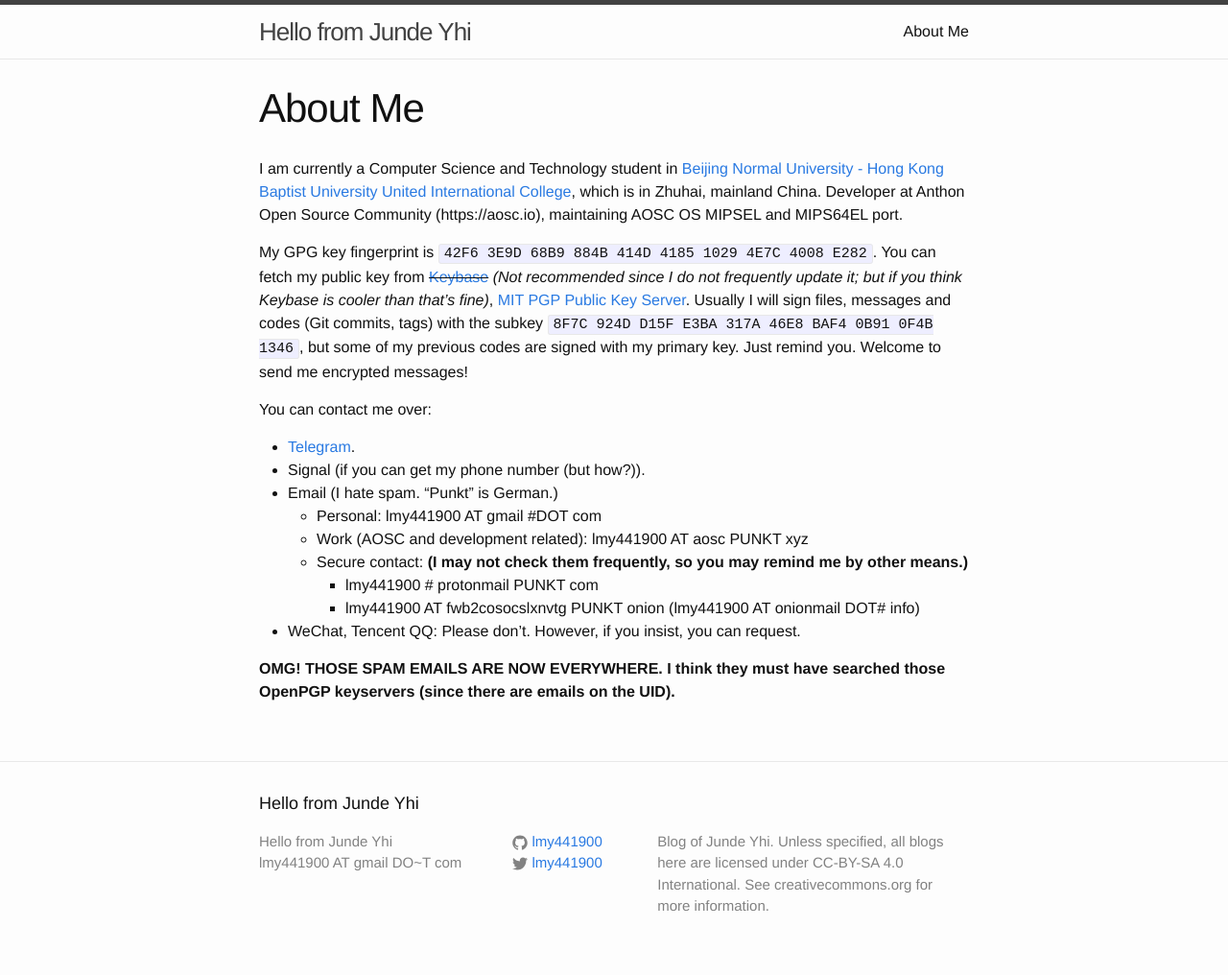
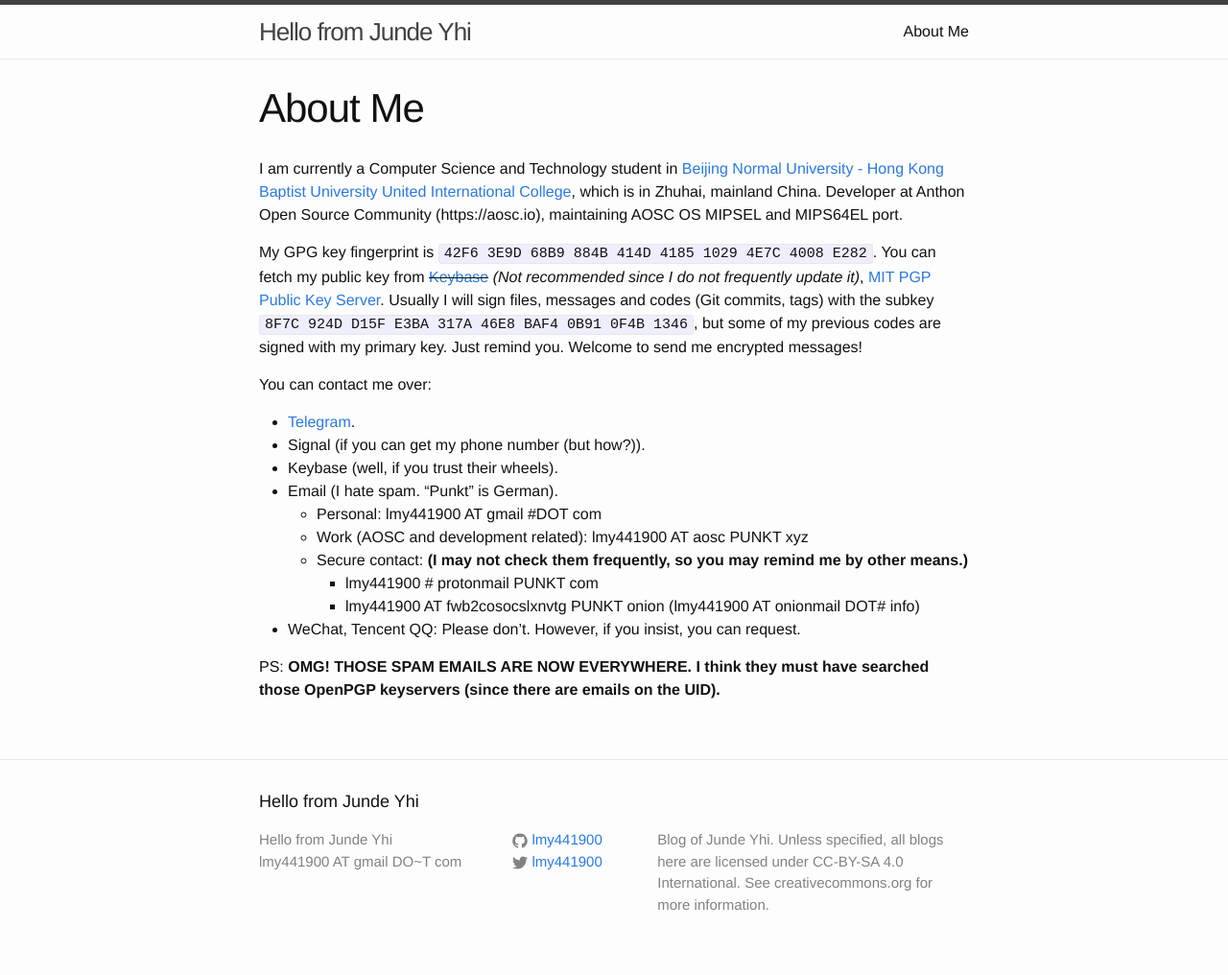
Before and after one commit to lmy441900/lmy441900.github.io, a Jekyll site: the page built from about.md, in a window 1280 px wide. Shown: the whole page at 96% size. Built offline with Jekyll 4.4.1, drawn with Linux system fonts in a browser that asks for light colours.

Commit message:
about: update

```diff
--- a/about.md
+++ b/about.md
@@ -6,21 +6,22 @@ permalink: /about/
 
 I am currently a Computer Science and Technology student in [Beijing Normal University - Hong Kong Baptist University United International College][uic], which is in Zhuhai, mainland China. Developer at Anthon Open Source Community (https://aosc.io), maintaining AOSC OS MIPSEL and MIPS64EL port.
 
-My GPG key fingerprint is `42F6 3E9D 68B9 884B 414D  4185 1029 4E7C 4008 E282`. You can fetch my public key from ~~[Keybase][keybase]~~ _(Not recommended since I do not frequently update it; but if you think Keybase is cooler than that's fine)_, [MIT PGP Public Key Server][mit-pgp]. Usually I will sign files, messages and codes (Git commits, tags) with the subkey `8F7C 924D D15F E3BA 317A  46E8 BAF4 0B91 0F4B 1346`, but some of my previous codes are signed with my primary key. Just remind you. Welcome to send me encrypted messages!
+My GPG key fingerprint is `42F6 3E9D 68B9 884B 414D  4185 1029 4E7C 4008 E282`. You can fetch my public key from ~~[Keybase][keybase]~~ _(Not recommended since I do not frequently update it)_, [MIT PGP Public Key Server][mit-pgp]. Usually I will sign files, messages and codes (Git commits, tags) with the subkey `8F7C 924D D15F E3BA 317A  46E8 BAF4 0B91 0F4B 1346`, but some of my previous codes are signed with my primary key. Just remind you. Welcome to send me encrypted messages!
 
 You can contact me over:
 
 - [Telegram][tg].
 - Signal (if you can get my phone number (but how?)).
-- Email (I hate spam. "Punkt" is German.)
+- Keybase (well, if you trust their wheels).
+- Email (I hate spam. "Punkt" is German).
   - Personal: lmy441900 AT gmail #DOT com
   - Work (AOSC and development related): lmy441900 AT aosc PUNKT xyz
   - Secure contact: **(I may not check them frequently, so you may remind me by other means.)**
     - lmy441900 # protonmail PUNKT com
     - lmy441900 AT fwb2cosocslxnvtg PUNKT onion (lmy441900 AT onionmail DOT# info)
-- WeChat, Tencent QQ: Please don't. However, if you insist, you can request. <!-- You actually can get it from somewhere. -->
+- WeChat, Tencent QQ: Please don't. However, if you insist, you can request. <!-- You actually can get them from somewhere. -->
 
-**OMG! THOSE SPAM EMAILS ARE NOW EVERYWHERE. I think they must have searched those OpenPGP keyservers (since there are emails on the UID).**
+PS: **OMG! THOSE SPAM EMAILS ARE NOW EVERYWHERE. I think they must have searched those OpenPGP keyservers (since there are emails on the UID).**
 
 [uic]:      http://uic.edu.hk
 [keybase]:  https://keybase.io/lmy441900
```
